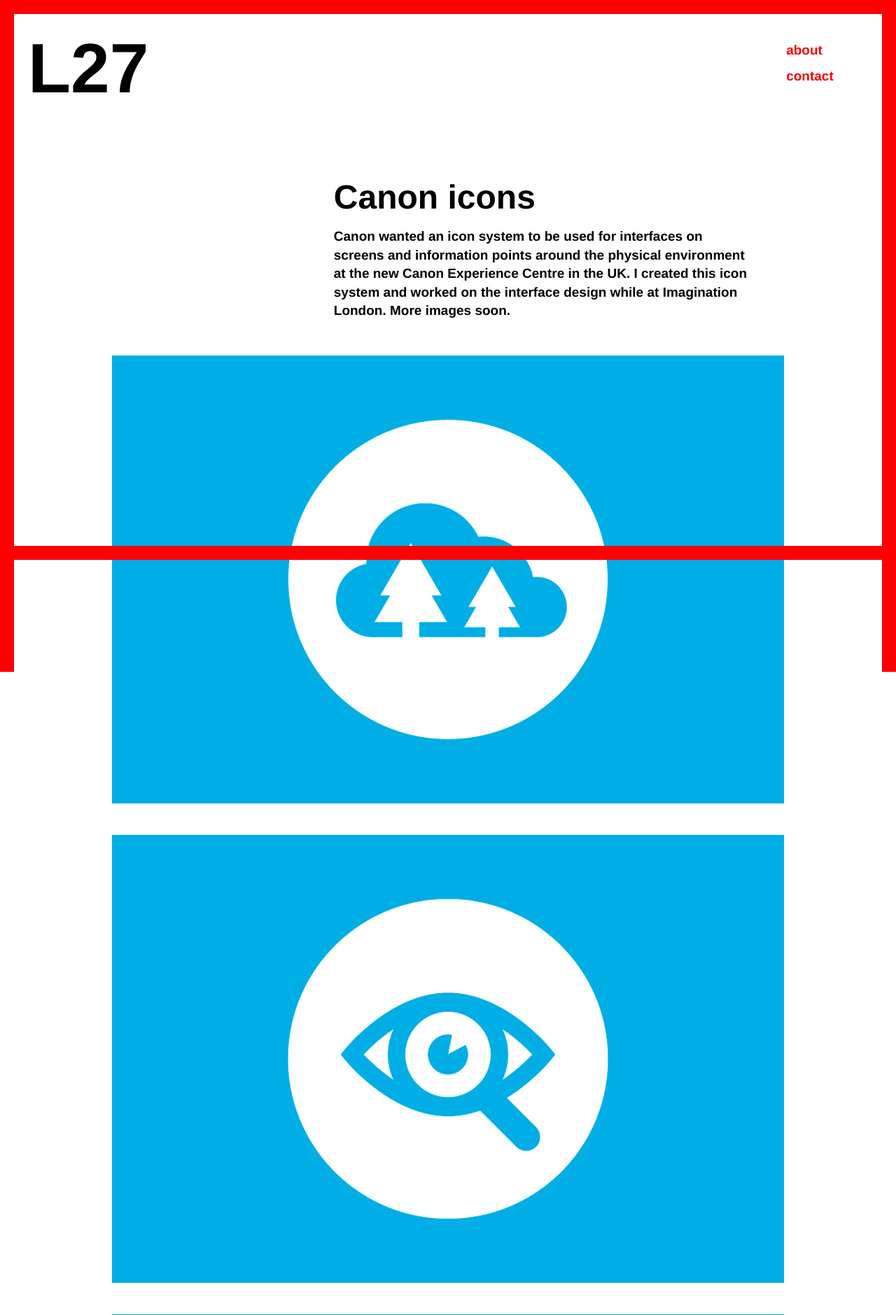
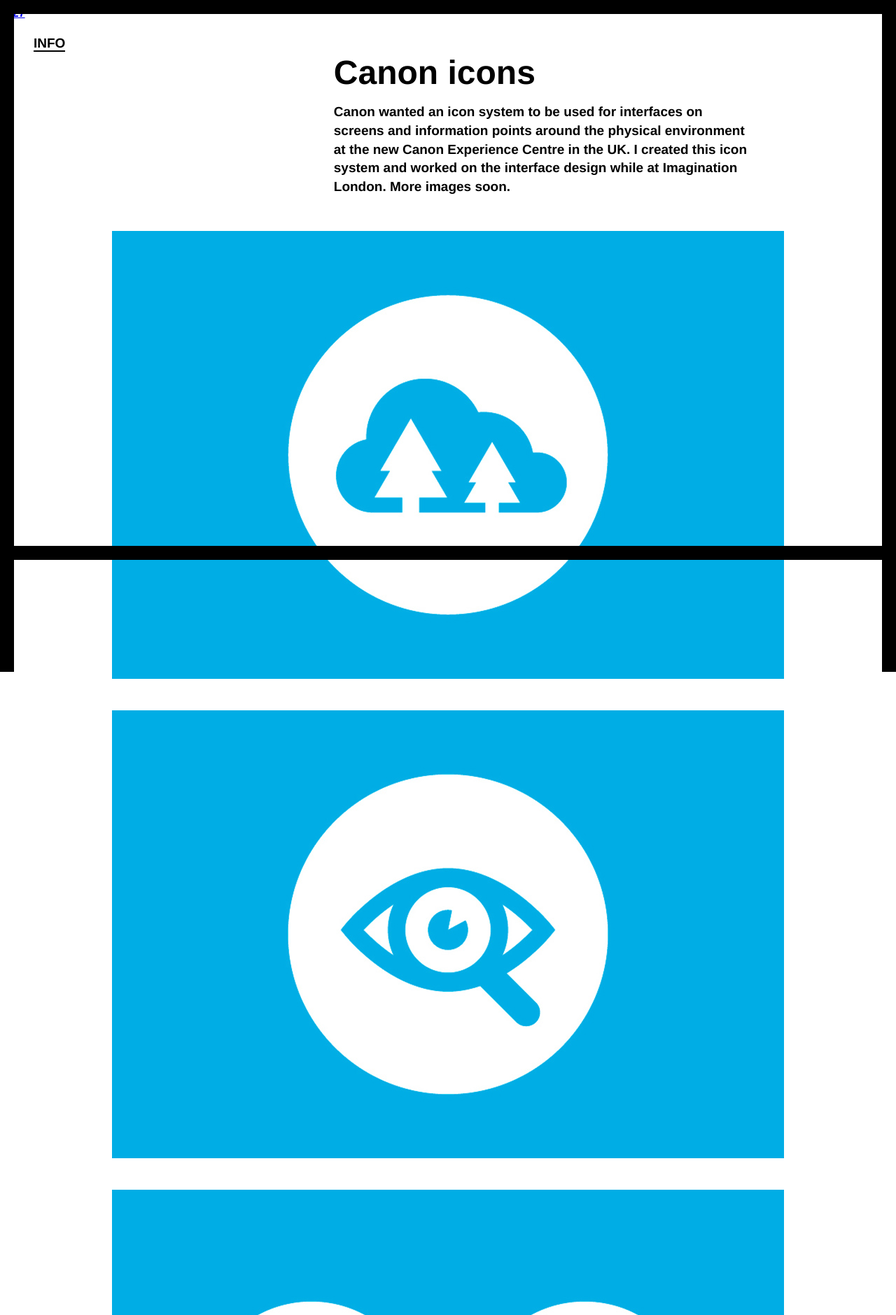
Before and after one commit to stephenjoe1/loft27design, a PHP site: page /project-canon.html in a window 1280 px wide. Shown: the top 1879 px of the page at 70% size. Run offline with PHP 8.4, Linux system fonts and the light colour scheme; some libraries are stand-ins or nearby versions.

Commit message:
layout changes

```diff
--- a/css/main.css
+++ b/css/main.css
@@ -1,5 +1,14 @@
-* {
-	box-sizing:border-box;
+*, *:after, *:before {
+  -webkit-box-sizing: border-box;
+  -moz-box-sizing: border-box;
+  box-sizing: border-box;
+}
+
+.col-2-3 {
+  width: 66.66%;
+}
+.col-1-3 {
+  width: 33.33%;
 }
 
 body {
@@ -16,7 +25,7 @@
 	position: fixed;
 	top: 0;
 	left: 0;
-	background: red;
+	background: black;
 	z-index: 150;
 }
 
@@ -40,45 +49,78 @@
 	width: 20px;
 	height: 120%;
 }
-/*.nav {*/
-	/*margin-bottom: 80px;*/
-	/*z-index: 100;
-	position: relative;*/
 
-/*}*/
-
-/*header {
+/*.top-space {
+	vertical-align: center;
+	height: 200px;
 	width: 100%;
-	position: relative;
-	z-index: 100;
-	padding-bottom: 120px;
-	margin: 2.5%;
-
 }*/
 
-#header-wrap {
-	position: fixed;
-/*	width: 100%;
-*/	padding-bottom: 120px;
-/*	margin: 0 2.5% 2.5% 2.5%;*/
-/*	margin-top: 50px;
-*/	max-width: 100%;
-/*	background-color: yellow;
-*/	z-index: 12;
-	height: auto;
+
+.header-wrapper {
+	padding-bottom: 120px;
+	max-width: 100%;
+	z-index: 12;
+	height: 200px;
 }
 
-nav {
-	width: 100%;
-	/*z-index: 150;*/
-	max-width: 100%;
-	/*padding-bottom: 120px;
-	margin: 0;*/
-	position: relative;
-	/*background: transparent;*/
+.menu {
+	z-index: 101;
+	position: fixed;
+	width: 240%;
+	margin-top: 2.5%;
+	display: block;
+	margin: auto;
+	vertical-align: middle;
+	color: red;
+
 }
 
-.header-logo {
+.menu ul {
+	font-size: 19px;
+	font-size: 19px;
+	color: red;
+	list-style: none;
+}
+
+.menu li {
+	display: inline;
+	margin-bottom: 10px;
+	margin-right: 50px;
+	border-bottom: 2px solid black;
+
+}
+
+/*.menu li:before {
+content: " • ";
+}*/
+
+.menu li:first-child:before {
+content: none;
+}
+
+.menu li a {
+	color: black;
+	text-decoration: none;
+}
+
+.menu li a:hover {
+	border-bottom: 2px solid red;
+}
+
+
+
+/*nav {
+	width: 100%;
+	max-width: 100%;
+	position: relative;
+}*/
+
+/*.nav h1 a:hover{
+	border-bottom: 10px solid red;
+}*/
+
+/*.header-logo {
 	width: 50%;
 	z-index: 102;
 	float: left;
@@ -87,7 +129,6 @@
 	color: blue;
 	margin-left: 2.5%;
 	margin-top: 1.5%;
-	/*max-width: 50%;*/
 	padding: 0;
 	display: inline-block;
 }
@@ -95,71 +136,14 @@
 .header-logo a{
 	color: black;
 	text-decoration: none;
-}
-
-/*.nav h1 a:hover{
-	border-bottom: 10px solid red;
 }*/
 
-.menu {
-	z-index: 101;
-	float: right;
-	position: fixed;
-	width: 240%;
-	margin-top: 2.5%;
-	/*margin-right: 2.5%;*/
-	display: block;
-	margin-right: 2.5%;
-	/*clear: left;*/
-	/*position: fixed;*/
-}
-
-
-.menu ul {
-	display: inline-block;
-	/*position: fixed;*/
-	/*float: right;*/
-	/*margin-left:50%;*/
-	font-size: 19px;
-	/*position: fixed;*/
-	font-size: 19px;
-	color: red;
-	list-style: none;
-	margin-left: 35%;
-	/*margin-right: 2.5%;*/
-
-}
-
-.menu li {
-	display: block;
-	/*margin-right: 2.5%;*/
-	margin-bottom: 10px;
-	/*z-index: 350;*/
-
-	/*margin-left: 30px;*/
-}
-
-.menu li a {
-	color: red;
-	text-decoration: none;
-}
-
-.menu li a:hover {
-	border-bottom: 2px solid red;
-}
-
-.top-space {
-	float: left;
-	height: 200px;
-	width: 100%;
-}
 
 #section {
 	max-width:960px;
 	clear: both;
 	margin: auto;
-/*	position: relative;
-*/	overflow: hidden;
+	overflow: hidden;
 	z-index: 10;
 }
 
--- a/project-canon.html
+++ b/project-canon.html
@@ -16,8 +16,7 @@
 				</div>
 				<div class="menu">
 					<ul>
-						<li><a href="about.html">about</a></li>
-						<li><a href="contact.html">contact</a></li>
+						<li><a href="about.html">INFO</a></li>
 					</ul>
 				</div>
 			</nav>
```
Also changed, not shown: About.html (+16 -8 lines), css/about.css (+8 -2 lines), index.html (+5 -12 lines).
